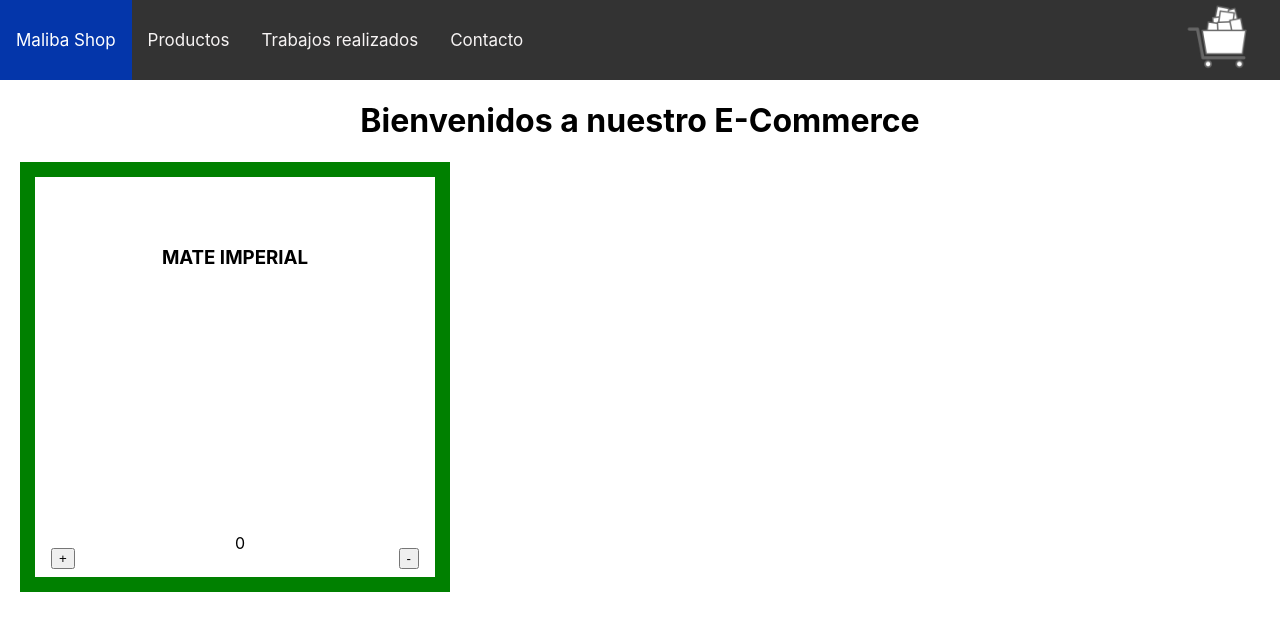
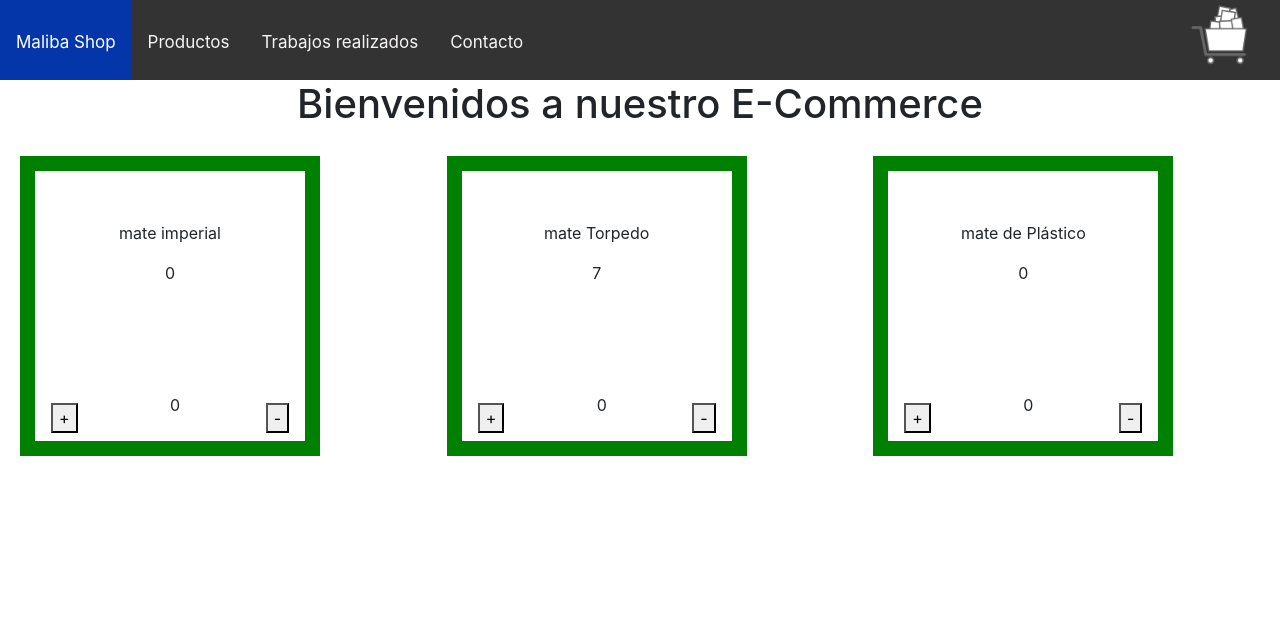
Before and after one commit to eloypassarella/malibaecommerce, a React (Create React App) app: page / in a window 1280 px wide. Shown: the top 630 px of the page. Built offline with nearby package versions, Linux system fonts and the light colour scheme.

Commit message:
agregue ItemList a mi ItemListContainer

```diff
--- a/package.json
+++ b/package.json
@@ -8,7 +8,7 @@
     "@testing-library/user-event": "^12.8.3",
     "bootstrap": "^4.6.0",
     "react": "^17.0.2",
-    "react-bootstrap": "^1.6.0",
+    "react-bootstrap": "^1.6.1",
     "react-dom": "^17.0.2",
     "react-scripts": "4.0.3",
     "web-vitals": "^1.1.2"
--- a/src/App.js
+++ b/src/App.js
@@ -1,7 +1,8 @@
 import './App.css'
+import 'bootstrap/dist/css/bootstrap.min.css';
 import NavBar from "./components/NavBar";
-import ItemListContainer from "./components/ItemListContainer"
-import Contador from './components/Contador';
+import ItemListContainer from "./components/ItemListContainer";
+
 
 
 function App() {
@@ -9,7 +10,6 @@ function App() {
     <div className="App">
       <NavBar />
       <ItemListContainer greeting= "Bienvenidos a nuestro E-Commerce"/>
-      <Contador/>
     </div>
   );
 }
--- a/src/components/Contador.js
+++ b/src/components/Contador.js
@@ -1,5 +1,6 @@
 import React from 'react';
 import '../styles/contador.css'
+import Item from './ItemList.js';
 
 const Contador = ()=>{
 
@@ -20,8 +21,8 @@ const Contador = ()=>{
     }
 
     return (
-        <div class="caja">
-            <h3>MATE IMPERIAL</h3>
+        <div>
+
             <button class="agregar" onClick={aumentarProducto}>+</button>
             <p class="clicks">{`${clicks}`}</p>
             <button class="quitar" onClick={quitarProductos}>-</button>
--- /dev/null
+++ b/src/components/ItemList.js
@@ -0,0 +1,30 @@
+import React from 'react';
+import '../styles/contador.css';
+import Contador from './Contador';
+
+
+function ItemList (){
+    const items = [
+        { id:"A-01", producto: "mate imperial" , descripcion: "es un mate unico en su especie", stock: 0},
+        { id:"A-02", producto: "mate Torpedo", descripcion: "es un mate que no se puede grabar", stock: 7},
+        { id:"A-03", producto: "mate de Plástico", descripcion: "es un mate donde se lava la yerba rapido", stock: 0},
+      ];
+
+
+    return (
+        <div class="estructura">
+
+            {
+                items.map((post, index)=>{return <div class="caja">
+                    <p id={index}>{post.producto}</p>
+                    <p id={index}>{post.stock}</p>
+                    <Contador/>
+
+                </div>})
+            }
+        </div>
+    )
+
+}
+
+export default ItemList;
--- a/src/components/ItemListContainer.js
+++ b/src/components/ItemListContainer.js
@@ -1,9 +1,11 @@
 import React from 'react';
+import ItemList from './ItemList.js';
 
 function ItemListContainer(props) {
     return (
         <div>
             <h1>{props.greeting}</h1>
+            <ItemList/>
         </div>
     )
 
--- a/src/styles/contador.css
+++ b/src/styles/contador.css
@@ -25,3 +25,9 @@
     left: 50%;
 
 }
+
+div.estructura {
+    display: grid ;
+    grid-template-columns: auto auto auto;
+    grid-template-rows: auto;
+}
```
Also changed, not shown: src/components/Item.js (added), 1 other file (tests, documents, lock files or other folders).
